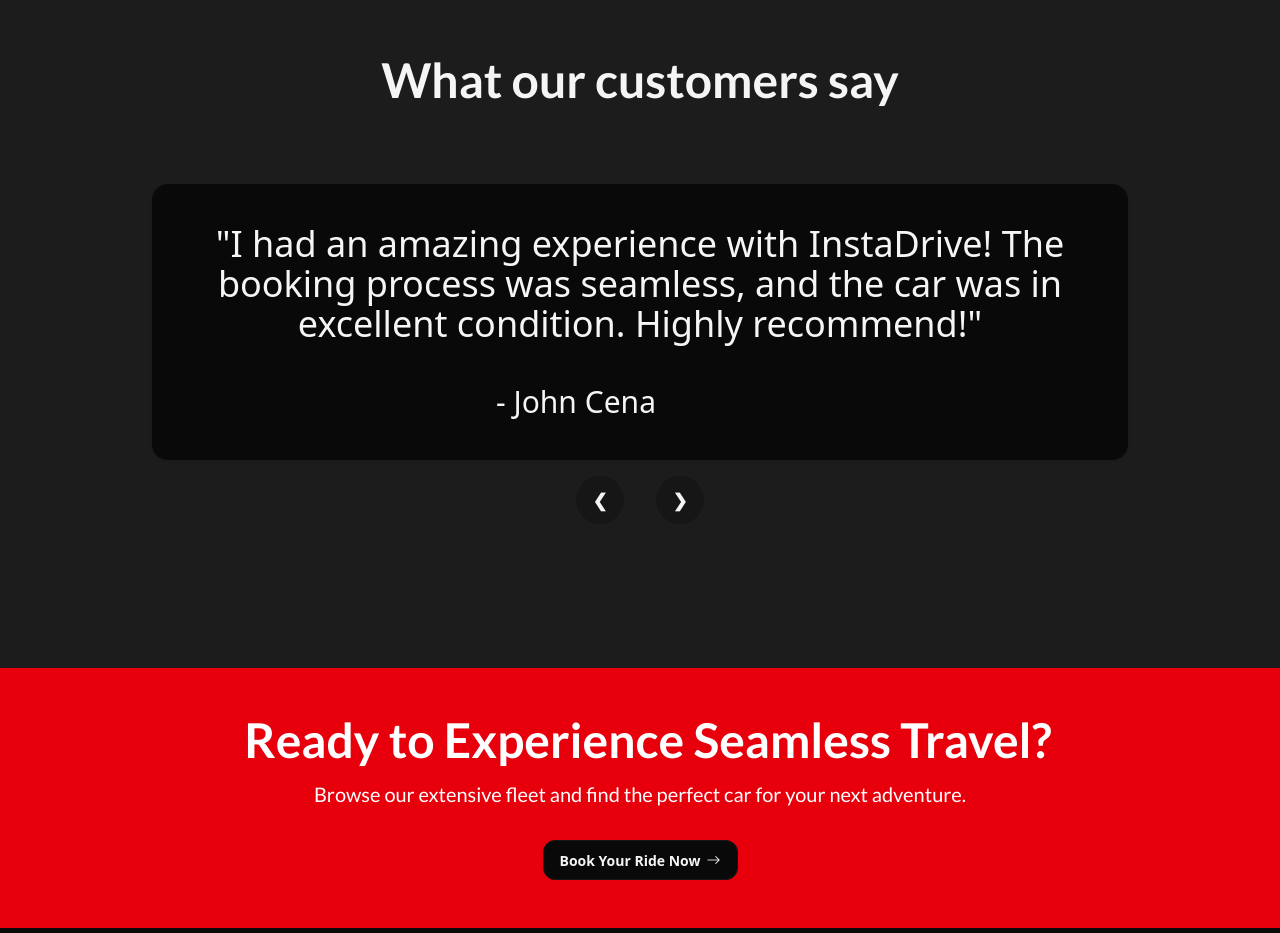
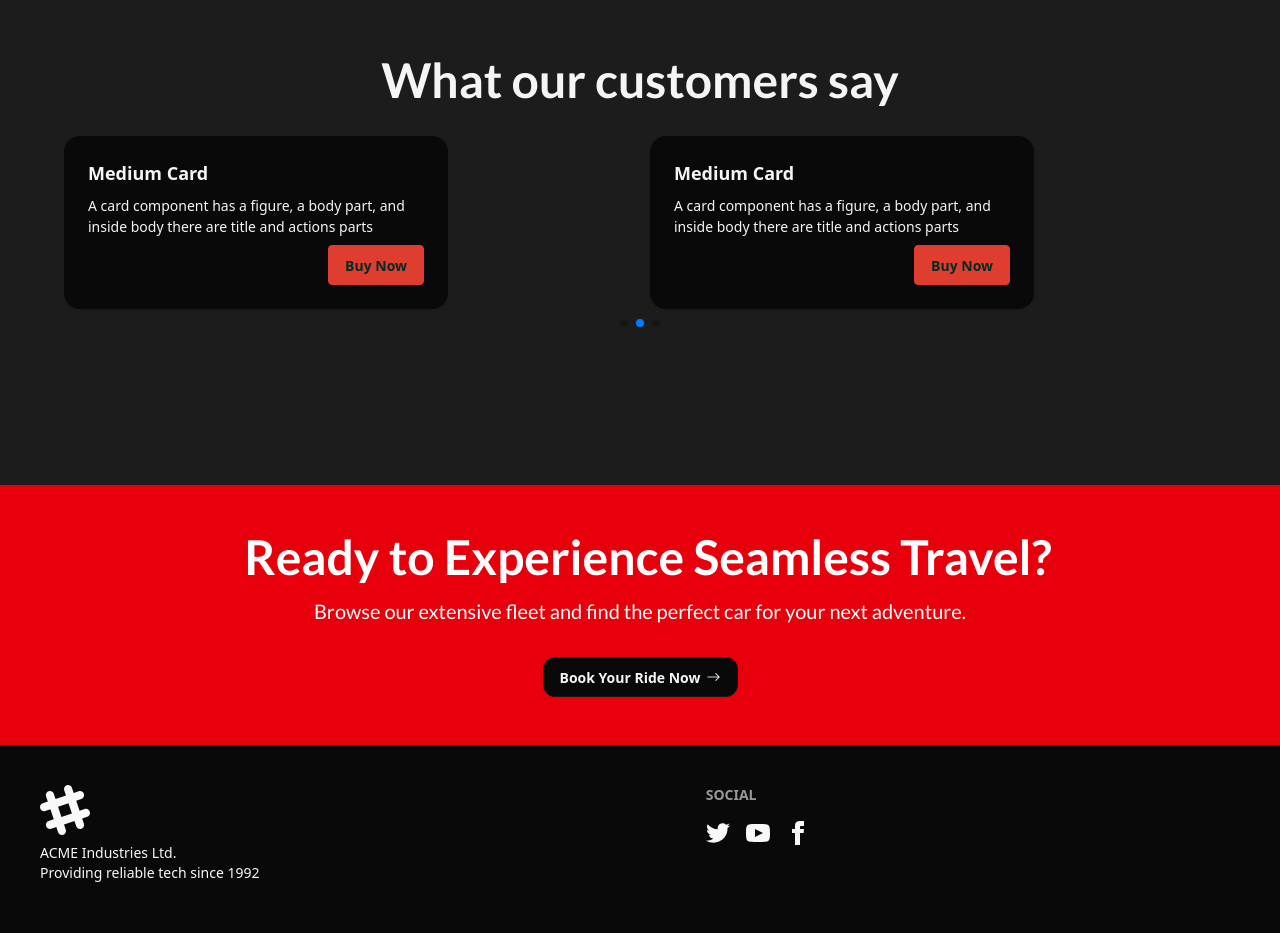
Before and after one commit to jacobferreras/car-rental, a Next.js app: page / in a window 1280 px wide. Shown: the part 2760-3693 px from the top of the page. Built offline with nearby package versions, Linux system fonts and the light colour scheme; no server answers; the database is empty.

Commit message:
feat: implement Swiper for CustomerTestimony component to enhance user experience

```diff
--- a/components/ui/home/CustomerTestimony.tsx
+++ b/components/ui/home/CustomerTestimony.tsx
@@ -1,120 +1,97 @@
-import React from "react";
+import { Swiper, SwiperSlide } from "swiper/react";
+import { Pagination, Autoplay, Navigation } from "swiper/modules";
+import "swiper/css";
+import "swiper/css/pagination";
+import "swiper/css/navigation";
 
 const CustomerTestimony = () => {
   return (
-    <div className="carousel w-full delay-100 autoplay">
-      <div
-        id="slide1"
-        className="carousel-item w-full flex justify-center items-center flex-col gap-4"
+    <div className="w-full max-w-6xl mx-auto">
+      <Swiper
+        modules={[Pagination, Autoplay, Navigation]}
+        spaceBetween={10}
+        slidesPerView={1}
+        pagination={{ clickable: true }}
+        autoplay={{
+          delay: 3000,
+          disableOnInteraction: false,
+        }}
+        breakpoints={{
+          640: {
+            slidesPerView: 1,
+            spaceBetween: 20,
+          },
+          768: {
+            slidesPerView: 2,
+            spaceBetween: 30,
+          },
+          1024: {
+            slidesPerView: 2,
+            spaceBetween: 20,
+          },
+          1536: {
+            slidesPerView: 3,
+            spaceBetween: 10,
+          },
+        }}
       >
-        <div className="flex flex-col justify-center items-center pt-12">
-          <div className="card w-auto bg-base-100 card-xl shadow-sm">
+        <SwiperSlide className="carousel-item w-full flex justify-center items-center flex-col gap-4">
+          <div className="card w-96 bg-base-100 card-md shadow-sm mb-8">
             <div className="card-body">
-              <p className="text-center text-md sm:text-xl sm:max-w-xl max-w-xs md:text-2xl md:max-w-2xl lg:text-4xl lg:max-w-4xl mb-8">
-                "I had an amazing experience with InstaDrive! The booking
-                process was seamless, and the car was in excellent condition.
-                Highly recommend!"
+              <h2 className="card-title">Medium Card</h2>
+              <p>
+                A card component has a figure, a body part, and inside body
+                there are title and actions parts
               </p>
-
-              <p className="text-center text-md sm:text-xl sm:max-w-xl max-w-xs md:text-xl md:max-w-xl lg:text-3xl lg:max-w-3xl">
-                - John Cena
-              </p>
+              <div className="justify-end card-actions">
+                <button className="btn btn-primary">Buy Now</button>
               </div>
             </div>
           </div>
-
-        <div className="items-center gap-8 flex justify-center">
-          <div>
-            <a
-              href="#slide3"
-              className="btn btn-circle btn-xs sm:btn-sm md:btn-md lg:btn-lg"
-            >
-              ❮
-            </a>
-          </div>
-
-          <div>
-            <a
-              href="#slide2"
-              className="btn btn-circle btn-xs sm:btn-sm md:btn-md lg:btn-lg"
-            >
-              ❯
-            </a>
+        </SwiperSlide>
+        <SwiperSlide className="carousel-item w-full flex justify-center items-center flex-col gap-4">
+          <div className="card w-96 bg-base-100 card-md shadow-sm">
+            <div className="card-body">
+              <h2 className="card-title">Medium Card</h2>
+              <p>
+                A card component has a figure, a body part, and inside body
+                there are title and actions parts
+              </p>
+              <div className="justify-end card-actions">
+                <button className="btn btn-primary">Buy Now</button>
               </div>
             </div>
           </div>
-
-      <div
-        id="slide2"
-        className="carousel-item w-full flex justify-center items-center flex-col gap-4"
-      >
-        <div className="flex flex-col justify-center items-center pt-12">
-          <div className="card w-auto bg-base-100 card-xl shadow-sm">
+        </SwiperSlide>
+        <SwiperSlide className="carousel-item w-full flex justify-center items-center flex-col gap-4">
+          <div className="card w-96 bg-base-100 card-md shadow-sm">
             <div className="card-body">
-              <p className="text-center text-md sm:text-xl sm:max-w-xl max-w-xs md:text-2xl md:max-w-2xl lg:text-4xl lg:max-w-4xl mb-8">
-                "I had an amazing experience with InstaDrive! The booking
-                process was seamless, and the car was in excellent condition.
-                Highly recommend!"
+              <h2 className="card-title">Medium Card</h2>
+              <p>
+                A card component has a figure, a body part, and inside body
+                there are title and actions parts
               </p>
-
-              <p className="text-center text-md sm:text-xl sm:max-w-xl max-w-xs md:text-xl md:max-w-xl lg:text-3xl lg:max-w-3xl">
-                - John Cena
-              </p>
+              <div className="justify-end card-actions">
+                <button className="btn btn-primary">Buy Now</button>
               </div>
             </div>
           </div>
-
-        <div className="items-center gap-8 flex justify-center">
-          <a
-            href="#slide1"
-            className="btn btn-circle btn-xs sm:btn-sm md:btn-md lg:btn-lg"
-          >
-            ❮
-          </a>
-          <a
-            href="#slide3"
-            className="btn btn-circle btn-xs sm:btn-sm md:btn-md lg:btn-lg"
-          >
-            ❯
-          </a>
-        </div>
-      </div>
-
-      <div
-        id="slide3"
-        className="carousel-item w-full flex justify-center items-center flex-col gap-4"
-      >
-        <div className="flex flex-col justify-center items-center pt-12">
-          <div className="card w-auto bg-base-100 card-xl shadow-sm">
+        </SwiperSlide>
+        <SwiperSlide className="carousel-item w-full flex justify-center items-center flex-col gap-4">
+          <div className="card w-96 bg-base-100 card-md shadow-sm">
             <div className="card-body">
-              <p className="text-center text-md sm:text-xl sm:max-w-xl max-w-xs md:text-2xl md:max-w-2xl lg:text-4xl lg:max-w-4xl mb-8">
-                "I had an amazing experience with InstaDrive! The booking
-                process was seamless, and the car was in excellent condition.
-                Highly recommend!"
+              <h2 className="card-title">Medium Card</h2>
+              <p>
+                A card component has a figure, a body part, and inside body
+                there are title and actions parts
               </p>
-
-              <p className="text-center text-md sm:text-xl sm:max-w-xl max-w-xs md:text-xl md:max-w-xl lg:text-3xl lg:max-w-3xl">
-                - John Cena
-              </p>
+              <div className="justify-end card-actions">
+                <button className="btn btn-primary">Buy Now</button>
               </div>
             </div>
           </div>
-
-        <div className="items-center gap-8 flex justify-center">
-          <a
-            href="#slide2"
-            className="btn btn-circle btn-xs sm:btn-sm md:btn-md lg:btn-lg"
-          >
-            ❮
-          </a>
-          <a
-            href="#slide1"
-            className="btn btn-circle btn-xs sm:btn-sm md:btn-md lg:btn-lg"
-          >
-            ❯
-          </a>
-        </div>
-      </div>
+        </SwiperSlide>
+      </Swiper>
     </div>
   );
 };
```
Lines whose indentation alone changed are shown as unchanged.
